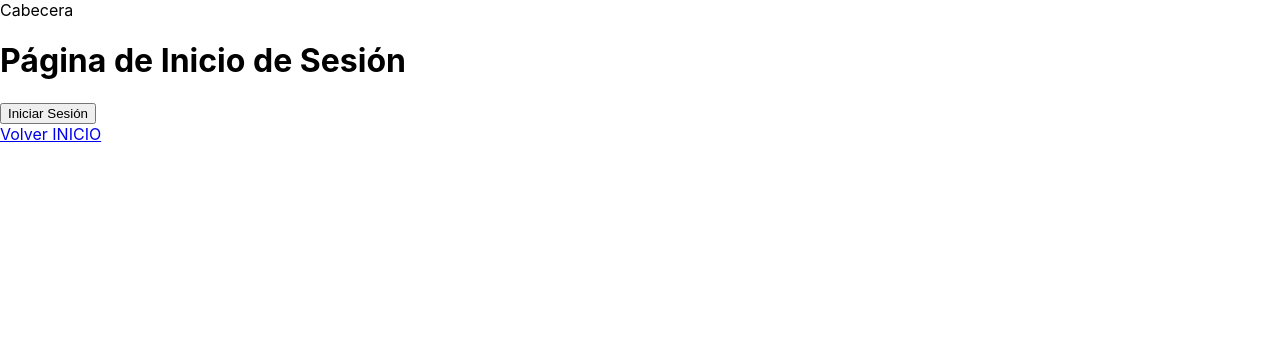
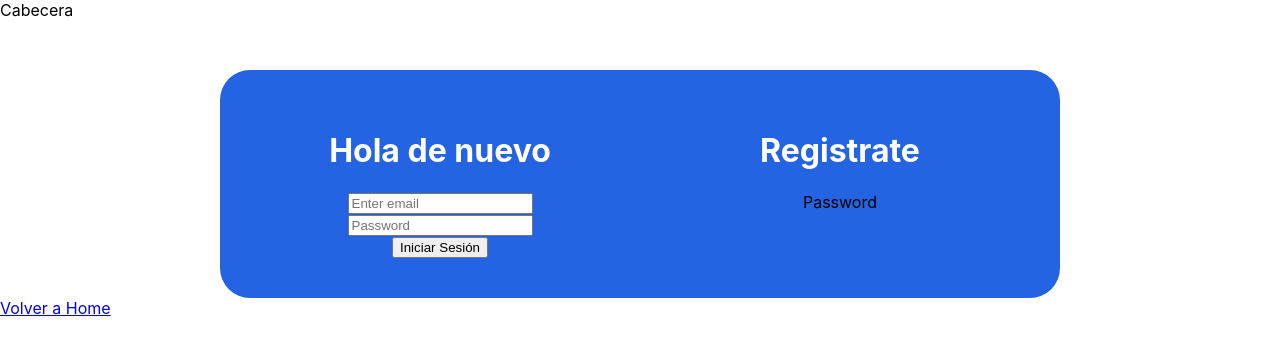
Before and after one commit to preinaj/frontend-LyP, a React (Create React App) app: page /login in a window 1280 px wide. Shown: the top 352 px of the page. Built offline with nearby package versions, Linux system fonts and the light colour scheme.

Commit message:
configuración inicial página registro y login

```diff
--- a/package.json
+++ b/package.json
@@ -10,6 +10,7 @@
     "react": "^18.2.0",
     "react-bootstrap": "^2.9.1",
     "react-dom": "^18.2.0",
+    "react-google-login": "^5.2.2",
     "react-router-dom": "^6.20.1",
     "react-scripts": "5.0.1",
     "web-vitals": "^2.1.4"
--- a/public/index.html
+++ b/public/index.html
@@ -25,6 +25,19 @@
       Learn how to configure a non-root public URL by running `npm run build`.
     -->
     <title>React App</title>
+    <style>
+      /* Set additional styling options for the columns*/
+      .column {
+      float: left;
+      width: 50%;
+      }
+
+      .row:after {
+      content: "";
+      display: table;
+      clear: both;
+      }
+      </style>
   </head>
   <body>
     <noscript>You need to enable JavaScript to run this app.</noscript>
--- a/src/App.js
+++ b/src/App.js
@@ -1,7 +1,7 @@
 import React from 'react';
 import { BrowserRouter as Router, Route, Routes } from 'react-router-dom';
 import Home from './components/Home';
-import LoginPage from './components/LoginPage';
+import LoginPage from './components/User/LoginPage';
 import Orders from './components/Order';
 import Books from './components/Book';
 import Review from './components/Review';
--- a/src/components/LoginPage.js
+++ /dev/null
@@ -1,22 +0,0 @@
-// LoginPage.js
-import React from 'react';
-import { Link } from 'react-router-dom';
-import authService from '../services/authService';
-
-function LoginPage() {
-  const handleLogin = () => {
-    // Lógica de inicio de sesión utilizando authService
-    authService.login();
-  };
-
-  return (
-    <div>
-      <h1> Página de Inicio de Sesión </h1>
-      <button onClick={handleLogin}>Iniciar Sesión</button>
-      <br />
-      <Link to="/">Volver INICIO</Link>
-    </div>
-  );
-}
-
-export default LoginPage;
--- /dev/null
+++ b/src/components/User/LoginPage.js
@@ -0,0 +1,45 @@
+// LoginPage.js
+import React from 'react';
+import { Link } from 'react-router-dom';
+import authService from '../../services/authService';
+import { Container, Form, Button, Row, Col } from 'react-bootstrap';
+import './styles.css'; // Importa tus estilos CSS aquí
+
+
+function LoginPage() {
+  const handleLogin = () => {
+    // Lógica de inicio de sesión utilizando authService
+    authService.login();
+  };
+
+  return (
+    <Container className="home-container">
+      <Row className="column-container">
+        <Col md={4} className="column">
+          <h1>Hola de nuevo</h1>
+          <Form>
+          <Form.Group controlId="formBasicEmail">
+            <Form.Control type="email" placeholder="Enter email" />
+          </Form.Group>
+          <Form.Group controlId="formBasicPassword" >
+            <Form.Control type="password" placeholder="Password" />
+          </Form.Group>
+          <Button variant="primary" type="button" onClick={handleLogin}>
+            Iniciar Sesión
+          </Button>
+          </Form>
+        </Col>
+        <Col md={4} className="column">
+          <h1>Registrate</h1>
+          <Form>
+            <Form.Label>Password</Form.Label>
+
+          </Form>
+        </Col>
+      </Row>
+      <Link to="/" className='backHome'>Volver a Home</Link>
+    </Container>
+  );
+}
+
+export default LoginPage;
--- /dev/null
+++ b/src/components/User/styles.css
@@ -0,0 +1,37 @@
+/* styles.css */
+
+.home-container {
+  margin-top: 50px;
+}
+
+.column-container {
+  display: flex;
+  padding: 20px;
+  height: auto;
+  background-color: rgb(36, 99, 225);
+  border-radius: 30px;
+  max-width: 800px;
+  margin: 0 auto;
+}
+
+.column {
+  flex: 1;
+  padding: 20px;
+  margin: 0 10px;
+  text-align: center; /* Centro el texto en la columna */
+}
+
+.column h2 {
+  margin-bottom: 20px;
+}
+
+.column h1{
+    color: white;
+}
+
+.column p {
+  margin-bottom: 30px;
+}
+.backHome {
+    text-align: center;
+}
--- a/src/services/authService.js
+++ b/src/services/authService.js
@@ -5,7 +5,7 @@ const authService = {
       // Puedes utilizar bibliotecas como axios para realizar solicitudes a tus microservicios
       console.log('Usuario inició sesión');
       // Simulando redirección después del inicio de sesión
-      window.location.href = '/dashboard';
+      window.location.href = '/';
     },
     // Otros métodos de autenticación, como logout, verificar estado de autenticación, etc.
   };
```
Also changed, not shown: 1 other file (tests, documents, lock files or other folders).
